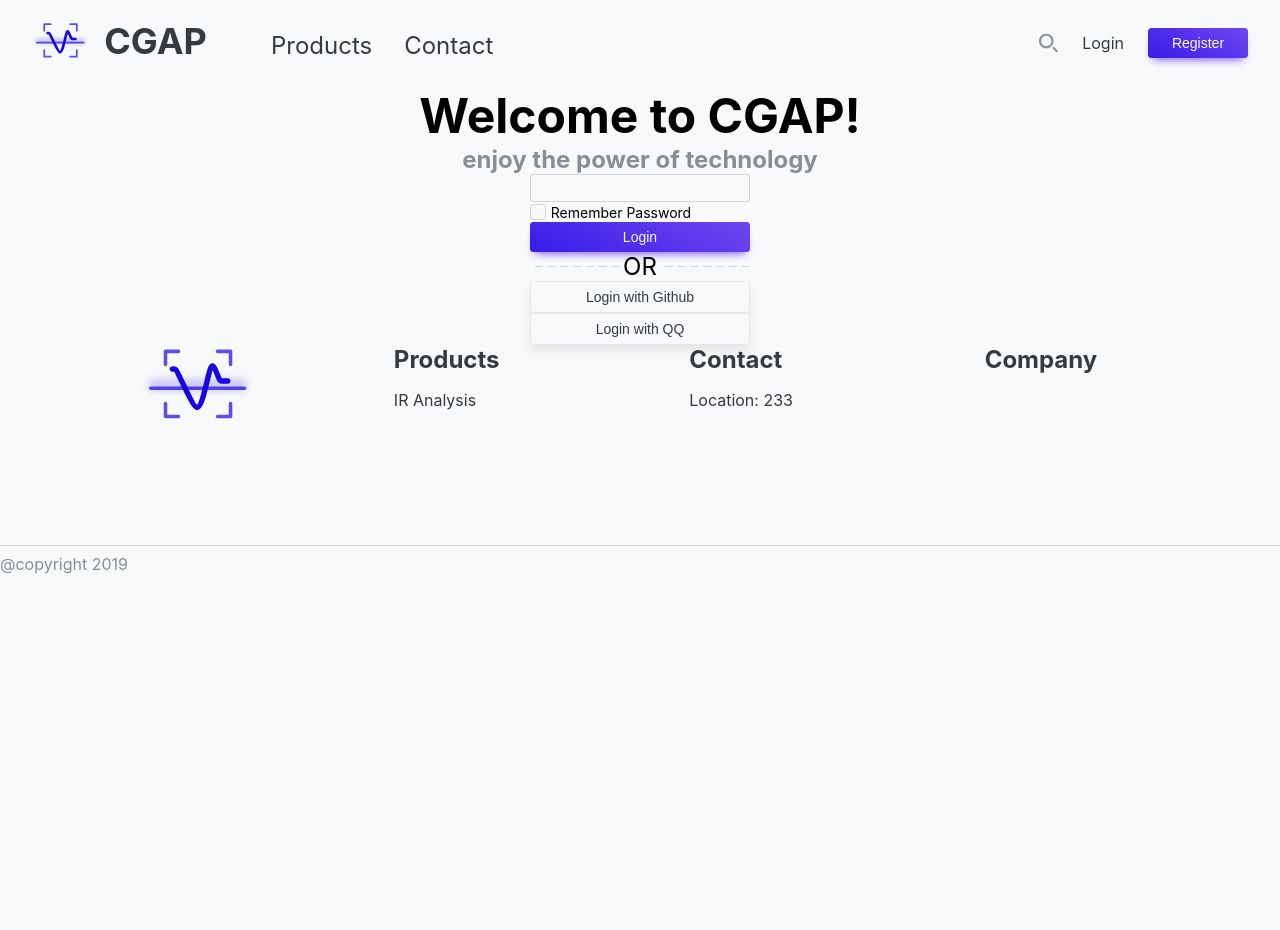
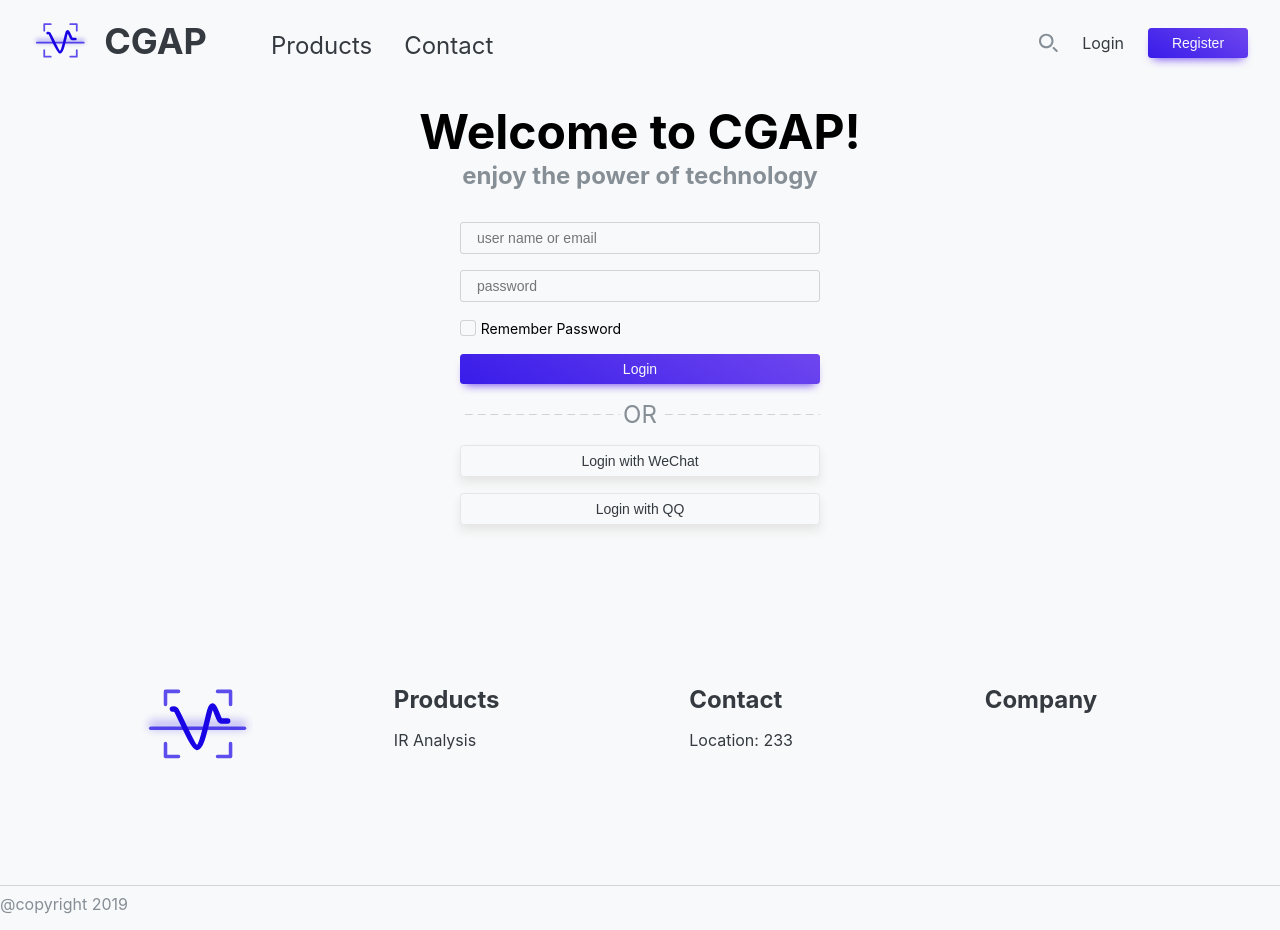
Before and after one commit to HopeStudio/Deep-Learning-based-Chemical-Graphics-Analysis-Platform-FE, a React (Create React App) app: page /login in a window 1280 px wide. Before the commit the page ends 800 px from the top, so only its background shows below. Built offline with nearby package versions, Linux system fonts and the light colour scheme.

Commit message:
:dizzy: feature (formItem) add formItem

```diff
--- a/src/components/divider/divider.module.scss
+++ b/src/components/divider/divider.module.scss
@@ -27,7 +27,7 @@
 
 .text {
   flex: 0 0 auto;
-  color: black;
+  color: var(--color-gray);
   font-size: var(--size-h4);
 
   padding: 0 .2rem;
--- /dev/null
+++ b/src/components/formItem/formItem.module.scss
@@ -0,0 +1,13 @@
+.container {
+  & + & {
+    margin-top: 1rem;
+  }
+}
+
+.item {
+
+}
+
+.label {
+
+}
--- /dev/null
+++ b/src/components/formItem/formItem.tsx
@@ -0,0 +1,23 @@
+import React from 'react'
+import classnames from 'classnames'
+import Classes from './formItem.module.scss'
+
+export type FormItemProps = React.ComponentPropsWithRef<'div'> & {
+  label?: string | React.ReactElement,
+  position?: 'top' | 'left',
+}
+
+const FormItem: React.FC<FormItemProps> = props => {
+  const { label, children, position = 'top', className: injectClassName, ...rest } = props
+
+  const className = classnames(Classes.container, Classes[position], injectClassName)
+
+  return (
+    <div className={className} {...rest}>
+      <div className={Classes.label}>{label}</div>
+      <div className={Classes.item}>{children}</div>
+    </div>
+  )
+}
+
+export default FormItem
--- a/src/components/index.ts
+++ b/src/components/index.ts
@@ -4,6 +4,7 @@ import Input from './input/input'
 import CheckboxItem from './checkboxItem/checkboxItem'
 import Divider from './divider/divider'
 import Title from './title/title'
+import FormItem from './formItem/formItem'
 
 export {
   Button,
@@ -12,4 +13,5 @@ export {
   CheckboxItem,
   Divider,
   Title,
+  FormItem,
 }
--- a/src/components/input/input.module.scss
+++ b/src/components/input/input.module.scss
@@ -1,6 +1,6 @@
 .input {
   box-sizing: border-box;
-  height: 1.75rem;
+  height: 2rem;
 
   font-size: var(--size-small);
   color: var(--color-dark);
--- a/src/containers/footer/footer.module.scss
+++ b/src/containers/footer/footer.module.scss
@@ -33,5 +33,5 @@
 .copyright {
   display: block;
   color: var(--color-gray);
-  margin-top: .5rem;
+  padding: .5rem 0 1rem;
 }
--- /dev/null
+++ b/src/containers/loginForm/loginForm.module.scss
@@ -0,0 +1,3 @@
+.divider {
+  margin: 1rem 0;
+}
--- a/src/containers/loginForm/loginForm.tsx
+++ b/src/containers/loginForm/loginForm.tsx
@@ -1,5 +1,6 @@
 import React, { useState } from 'react'
-import { Input, CheckboxItem, Button, Divider } from '../../components'
+import { Input, CheckboxItem, Button, Divider, FormItem } from '../../components'
+import Classes from './loginForm.module.scss'
 
 const LoginForm: React.FC = () => {
   const [checked, setChecked] = useState(false)
@@ -9,20 +10,36 @@ const LoginForm: React.FC = () => {
   }
   return (
     <form>
-      <Input />
-      <CheckboxItem checked={checked} onChange={handleChange}>
-        Remember Password
+      <FormItem>
+        <Input placeholder="user name or email" />
+      </FormItem>
+      <FormItem>
+        <Input placeholder="password" />
+      </FormItem>
+
+      <FormItem>
+        <CheckboxItem checked={checked} onChange={handleChange}>
+          Remember Password
       </CheckboxItem>
-      <Button type="gradient" size="auto">
-        Login
+      </FormItem>
+
+      <FormItem>
+        <Button type="gradient" size="auto">
+          Login
       </Button>
+      </FormItem>
 
-      <Divider>
+      <Divider className={Classes.divider}>
         OR
       </Divider>
 
-      <Button type="normal" size="auto">Login with Github</Button>
-      <Button type="normal" size="auto">Login with QQ</Button>
+      <FormItem>
+        <Button type="normal" size="auto">Login with WeChat</Button>
+      </FormItem>
+      <FormItem>
+        <Button type="normal" size="auto">Login with QQ</Button>
+      </FormItem>
+
     </form>
 
   )
--- a/src/pages/login/login.module.scss
+++ b/src/pages/login/login.module.scss
@@ -1,4 +1,8 @@
 .container {
-  max-width: 220px;
-  margin: auto;
+  max-width: 360px;
+  margin: 2rem auto 10rem;
 }
+
+.login-page {
+  margin-top: 2rem;
+}
--- a/src/pages/login/login.tsx
+++ b/src/pages/login/login.tsx
@@ -5,7 +5,7 @@ import Classes from './login.module.scss'
 
 const Login: React.FC = () => {
   return (
-    <>
+    <div className={Classes['login-page']}>
       <Title
         sub="enjoy the power of technology"
       >
@@ -14,7 +14,7 @@ const Login: React.FC = () => {
       <div className={Classes.container}>
         <LoginForm />
       </div>
-    </>
+    </div>
   )
 }
 
```
